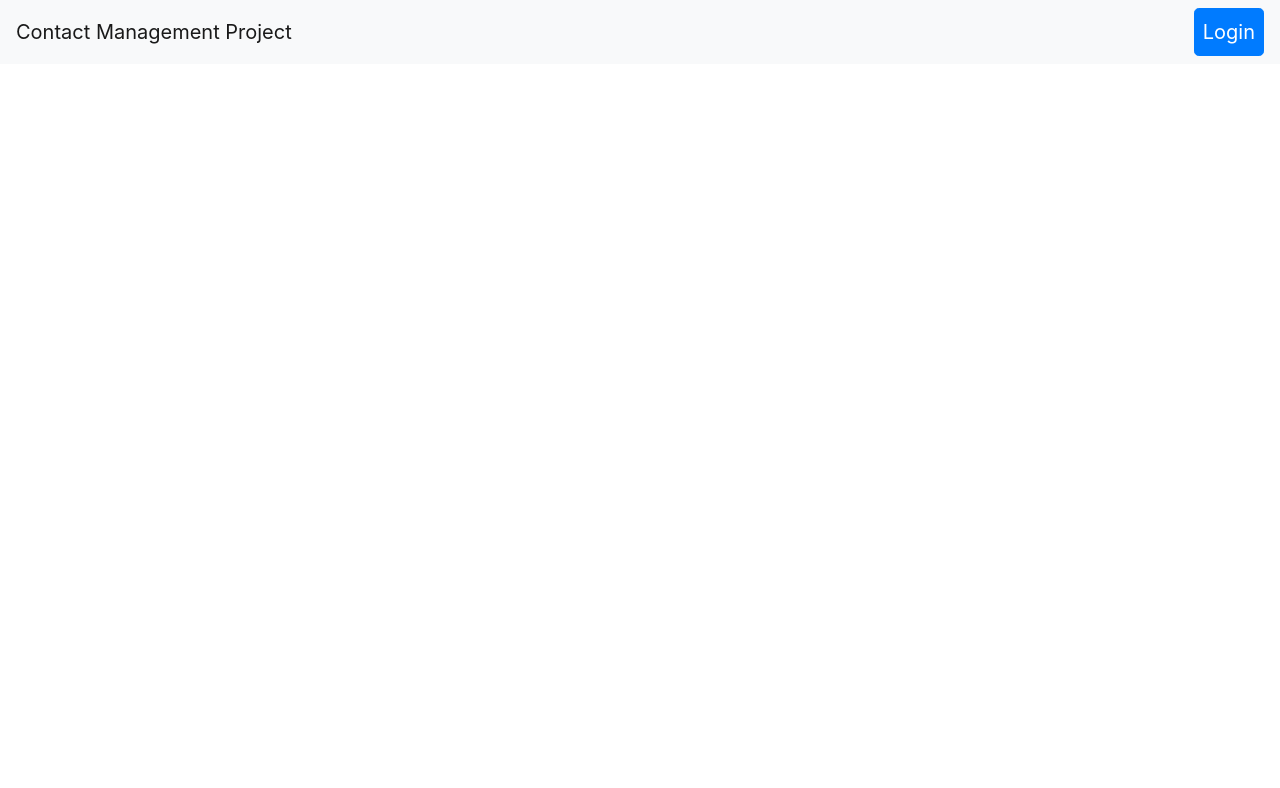
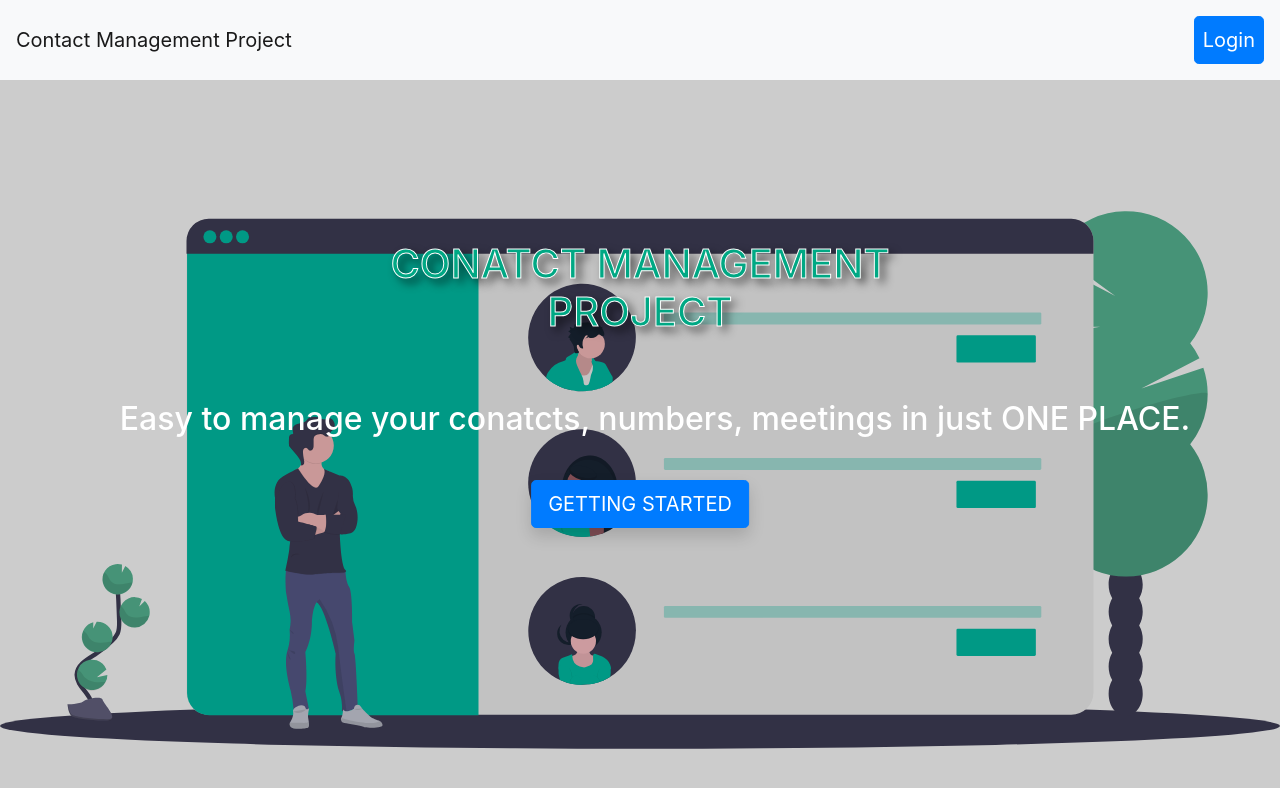
Before and after one commit to xprimer/contact_management_frontend, a Vue app: page / in a window 1280 px wide. Shown: the top 788 px of the page. Built offline with nearby package versions, Linux system fonts and the light colour scheme.

Commit message:
Doone with Home view.

```diff
--- a/src/App.vue
+++ b/src/App.vue
@@ -25,6 +25,9 @@ export default {
       updateUser: (data) => {
         this.user = data;
       },
+      clearUser: () => {
+        this.user = null
+      }
     };
   },
   computed: {
--- a/src/router/index.js
+++ b/src/router/index.js
@@ -1,7 +1,9 @@
 import Login from '../views/login';
-import Register from '../views/register'
+import Register from '../views/register';
+import Home from '../views/home';
 
 const routes = [
+    {path: '/' , component: Home , name: 'home'},
     {path:'/login', component:  Login, name: 'login'},
     {path: '/register', component: Register, name: 'register'}
 ]
--- a/src/templates/partials/NavBar.vue
+++ b/src/templates/partials/NavBar.vue
@@ -1,5 +1,5 @@
 <template>
-  <nav class="navbar navbar-expand-lg navbar-light bg-light">
+  <nav class="navbar navbar-expand-lg navbar-light bg-light sticky-top">
     <a class="navbar-brand" href="/">Contact Management Project</a>
     <button
       class="navbar-toggler"
@@ -16,7 +16,7 @@
           <router-link
             to="login"
             tag="a"
-            class="nav-link btn btn-lg btn-primary text-white"
+            class="nav-link btn btn-lg btn-primary text-white my-2"
           >
             Login
           </router-link>
@@ -28,10 +28,12 @@
               class="btn btn-secondary dropdown-toggle"
               data-toggle="dropdown"
             >
-              {{this.user.username}}
+              {{ this.user.username }}
             </button>
             <div class="dropdown-menu dropdown-menu-right">
-              <button class="dropdown-item text-danger" type="button">Logout</button>
+              <button @click="logginOut" class="dropdown-item text-danger" type="button">
+                Logout
+              </button>
             </div>
           </div>
         </li>
@@ -41,9 +43,32 @@
 </template>
 
 <script>
+import axios from "axios";
+
 export default {
   name: "nav-bar",
-  props: ["logedIn",'user'],
+  props: ["logedIn", "user"],
+  inject: ["clearUser"],
+  data() {
+    return {};
+  },
+  methods: {
+    logginOut() {
+      axios(
+        {
+          method: "GET",
+          withCredentials: true,
+          url: "http://localhost:3000/api/v1/user/logout",
+          responseType: 'json'
+        },
+        { credential: "same-site" }
+      ).then((response) => {
+        console.log(response.data);
+      }).catch(err => {
+        console.log(err);
+      });
+    },
+  },
 };
 </script>
 
--- /dev/null
+++ b/src/views/home.vue
@@ -0,0 +1,82 @@
+<template>
+    <div class="container-fluid main">
+        <div class="bg-overlay"></div>
+        <h1 class="text-center title d-absolute">CONATCT MANAGEMENT PROJECT</h1>
+        <h2 class="sec-title text-white text-center">Easy to manage your conatcts, numbers, meetings in just ONE PLACE.</h2>
+        <router-link to="login" tag="a" class="get-btn btn btn-lg btn-primary shadow">
+            GETTING STARTED
+        </router-link>
+    </div>
+</template>
+
+<script>
+export default {
+    name: 'Home',
+    components: {
+    }
+}
+</script>
+
+<style scoped>
+.main {
+    position: relative;
+    min-height: 100vh;
+    background-image: url('/bg.svg');
+    background-position: center;
+    background-repeat: no-repeat;
+    background-size: contain;
+    z-index: 1;
+}
+.bg-overlay{
+    position: absolute;
+    height: 100%;
+    width: 100%;
+    top: 0;
+    left: 0;
+    z-index: 2;
+    background-color: #000;
+    opacity: .2;
+}
+.title {
+    position: absolute;
+    top: 20%;
+    left: 50%;
+    transform: translateX(-50%);
+    color: rgb(0, 168, 132);
+    -webkit-text-stroke-width: 1px;
+    -webkit-text-stroke-color: rgb(255, 255, 255);
+    text-shadow:5px 5px 10px rgba(0, 0, 0, .7);
+    margin: 0 auto;
+    z-index: 3;
+}
+
+.sec-title{
+    position: absolute;
+    top: 40%;
+    width: 100%;
+    z-index: 3;
+}
+
+.get-btn {
+    position: absolute;
+    z-index: 3;
+    top: 50%;
+    left: 50%;
+    transform: translateX(-50%);
+}
+
+@media only screen and (max-width: 1024px)  {
+
+    .get-btn {
+        position: absolute;
+        z-index: 3;
+        top: 70% !important;
+        left: 50%;
+        transform: translateX(-50%);
+    }
+
+}
+
+
+
+</style>
--- a/src/views/login.vue
+++ b/src/views/login.vue
@@ -38,14 +38,14 @@
               </small>
             </div>
           </div>
-          <div class="card-footer">
-            <input type="submit" value="Login" class="btn btn-success" />
+          <div class="card-footer d-flex justify-content-center align-items-center">
+            <input type="submit" value="Login" class="btn btn-success mx-auto" />
           </div>
         </form>
       </div>
       <div v-if="this.logedUser === true" class="card mt-3 mx-auto shadow-sm">
         <p class="text-warning text-center text-uppercase text-bold ">You already loged in !</p>
-        <router-link to="home" tag="a" class="btn btn-primary">
+        <router-link to="home" tag="a" class="btn btn-lg btn-primary">
           Back to Home
         </router-link>
       </div>
@@ -62,8 +62,9 @@
             class="close"
             data-dismiss="alert"
             aria-label="Close"
+            @click="clearErrors"
           >
-            <span @click="clearErrors" aria-hidden="true">&times;</span>
+            <span aria-hidden="true">&times;</span>
           </button>
         </div>
       </div>
@@ -118,15 +119,18 @@ export default {
               this.updateUser(response.data.data[0]) ;
             } else if (
               response.data.status === 400 &&
-              response.data.messages.legnth !== 0
+              response.data.messages.length !== 0
             ) {
               console.log(response.data.messages);
               response.data.messages.map((error) => {
                 this.errors.push(error);
               });
+            } else {
+              this.errors.push("Fail to login ! Please make sure you have entered exact username and password .");
             }
           })
           .catch((error) => {
+            this.errors.push("Fail to login ! Please make sure you have entered exact username and password.");
             console.log(error);
           });
       }
```
Also changed, not shown: public/bg.svg (added), 1 other file (tests, documents, lock files or other folders).
